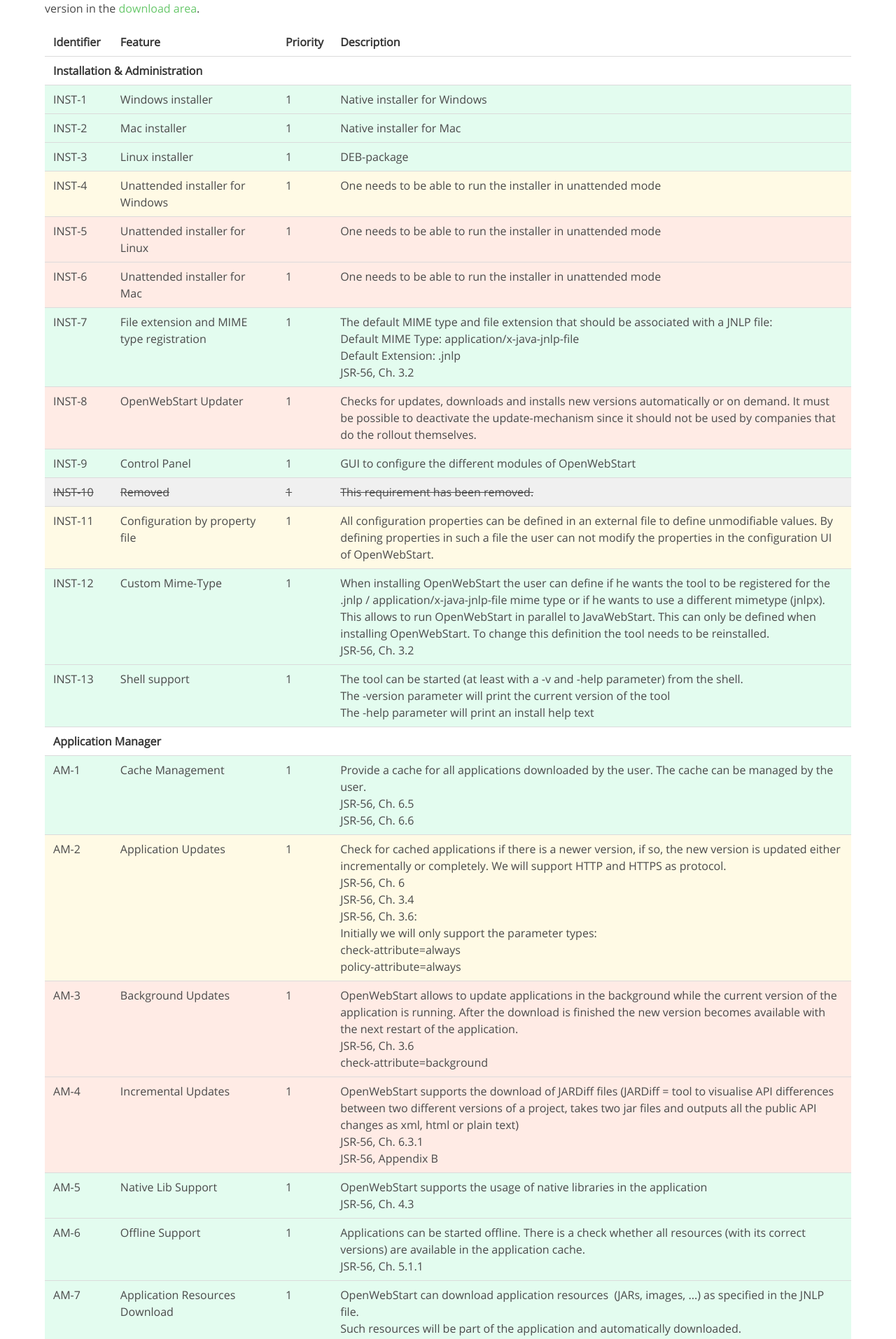
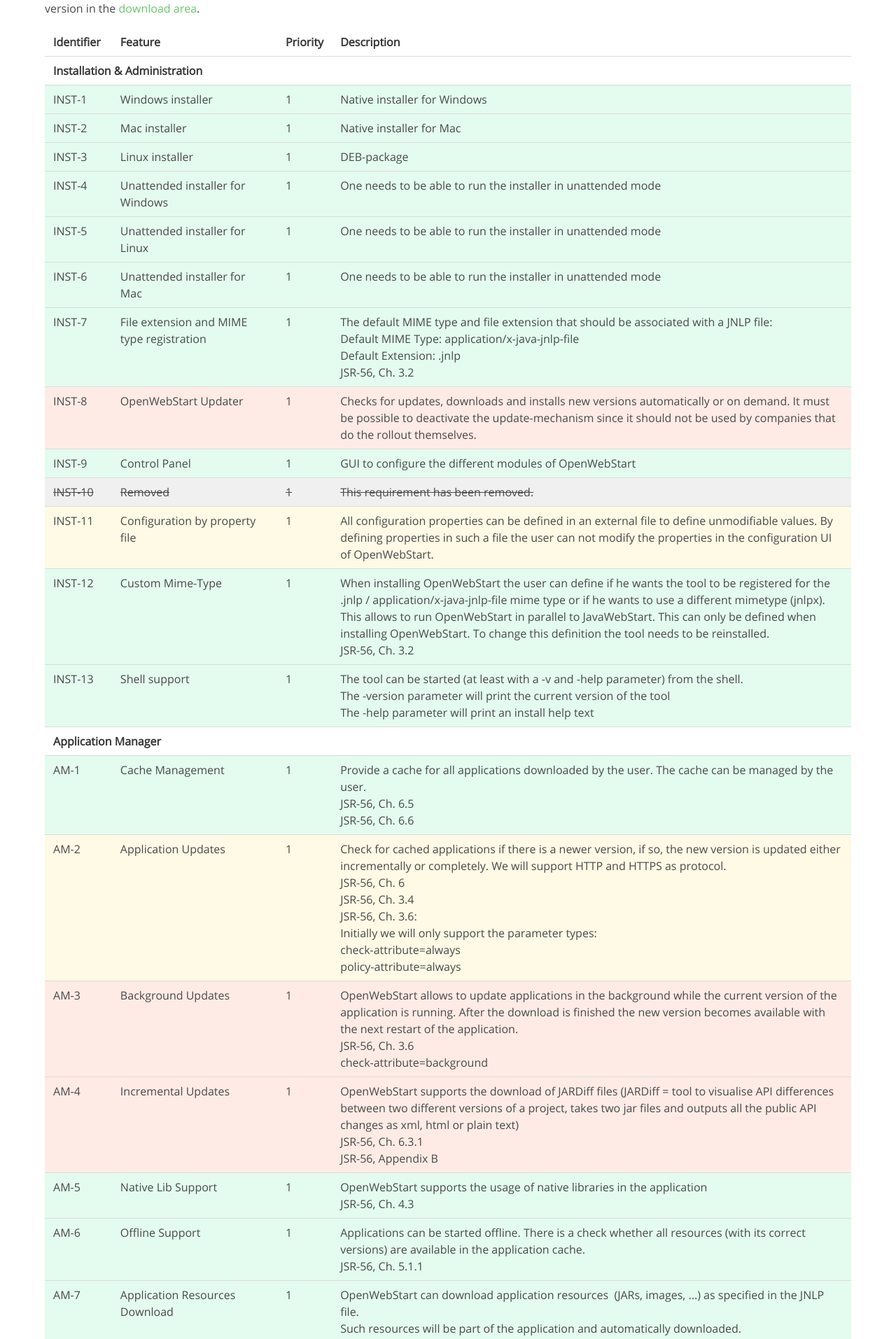
Before and after one commit to karakun/openwebstart-page, a Jekyll site: the page built from features.md, in a window 1280 px wide. Shown: the part 609-2522 px from the top of the page at 70% size. Built offline with Jekyll 4.4.1, drawn with Linux system fonts in a browser that asks for light colours; comment, search, counter and statistics services are not loaded.

Commit message:
update feature list

```diff
--- a/features.md
+++ b/features.md
@@ -43,19 +43,19 @@
     <td>1</td>
     <td>DEB-package</td>
 </tr>
-<tr class="feature-partially">
+<tr class="feature-done">
     <td>INST-4</td>
     <td>Unattended installer for Windows</td>
     <td>1</td>
     <td>One needs to be able to run the installer in unattended mode</td>
 </tr>
-<tr class="feature-missing">
+<tr class="feature-done">
     <td>INST-5</td>
     <td>Unattended installer for Linux</td>
     <td>1</td>
     <td>One needs to be able to run the installer in unattended mode</td>
 </tr>
-<tr class="feature-missing">
+<tr class="feature-done">
     <td>INST-6</td>
     <td>Unattended installer for Mac</td>
     <td>1</td>
@@ -217,7 +217,7 @@
         JSR-56, Ch. 6.5.2
     </td>
 </tr>
-<tr class="feature-partially">
+<tr class="feature-done">
     <td>AM-10</td>
     <td>System Properties</td>
     <td>1</td>
```
